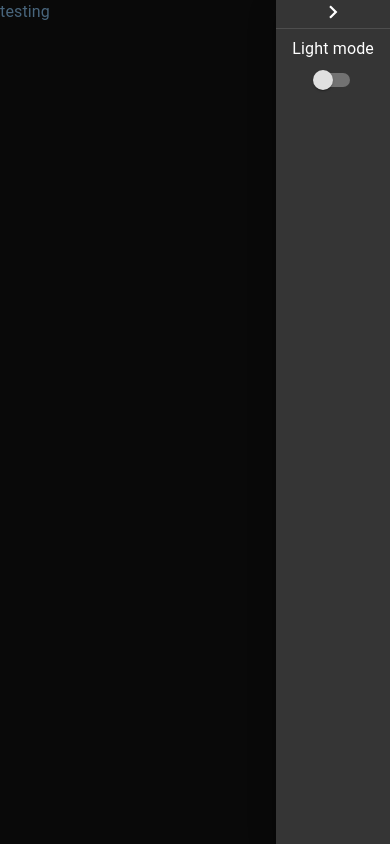
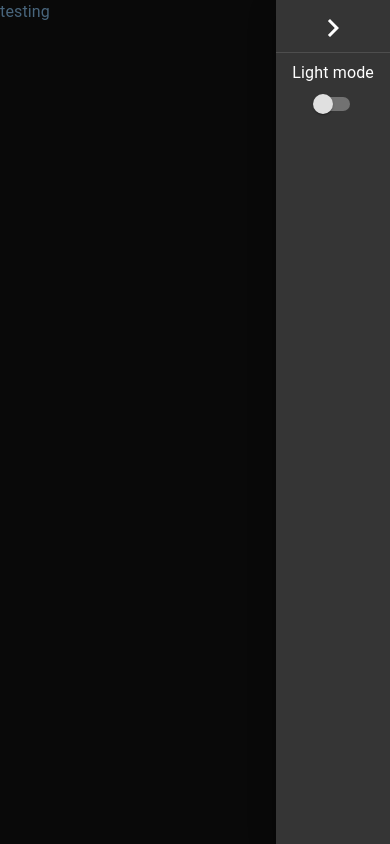
Before and after one commit to AlandelFresno/portfolio, a Next.js app: page / in a window 390 px wide. Both pictures are taken after a click on the icon 362 px from the left and 28 px from the top of the page. Built offline with nearby package versions, Linux system fonts and the light colour scheme.

Commit message:
Navbar mobile responsive

```diff
--- a/src/components/Navbar.tsx
+++ b/src/components/Navbar.tsx
@@ -1,7 +1,6 @@
 import React, { MouseEventHandler, useState } from 'react';
 import {
   Box,
-  Button,
   Divider,
   FormControlLabel,
   SwipeableDrawer,
@@ -25,10 +24,14 @@ const Navbar = (props: {
   };
 
   return (
-    <Box position='fixed'>
+    <Box position="fixed">
       <MenuIcon
         onClick={handleMenuClick}
-        sx={{ transform: 'scale(1.5)', marginTop: '1rem', marginRight: '1rem' }}
+        sx={{
+          transform: 'scale(1.5)',
+          marginTop: '1rem',
+          marginRight: '2.5rem',
+        }}
       />
       <SwipeableDrawer
         onOpen={() => {}}
@@ -39,8 +42,9 @@ const Navbar = (props: {
         <ChevronRightIcon
           sx={{
             alignSelf: 'center',
-            transform: 'scale(1.1)',
-            marginBottom: '0.25rem',
+            transform: 'scale(1.5)',
+            marginTop: '1rem',
+            marginBottom: '0.75rem',
           }}
           onClick={handleMenuClick}
         />
```
